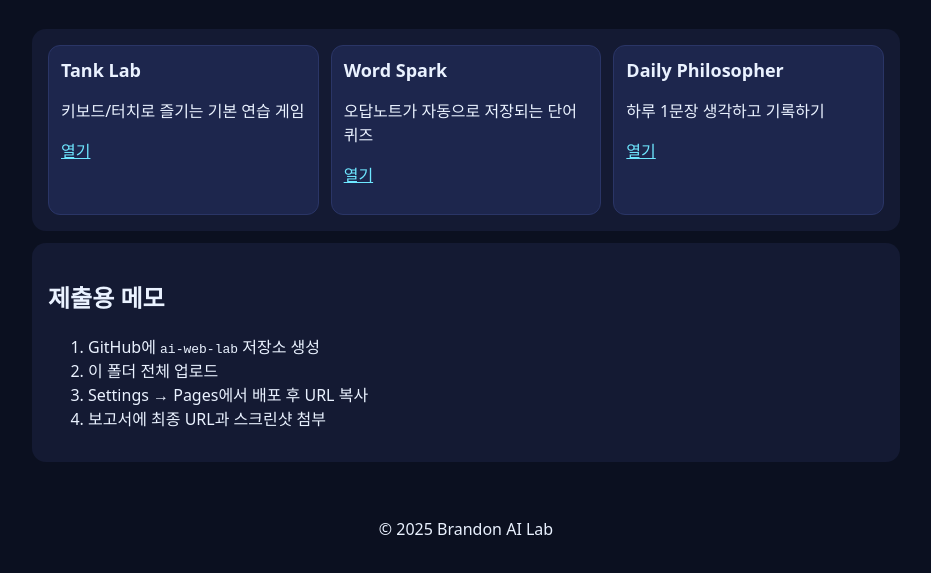
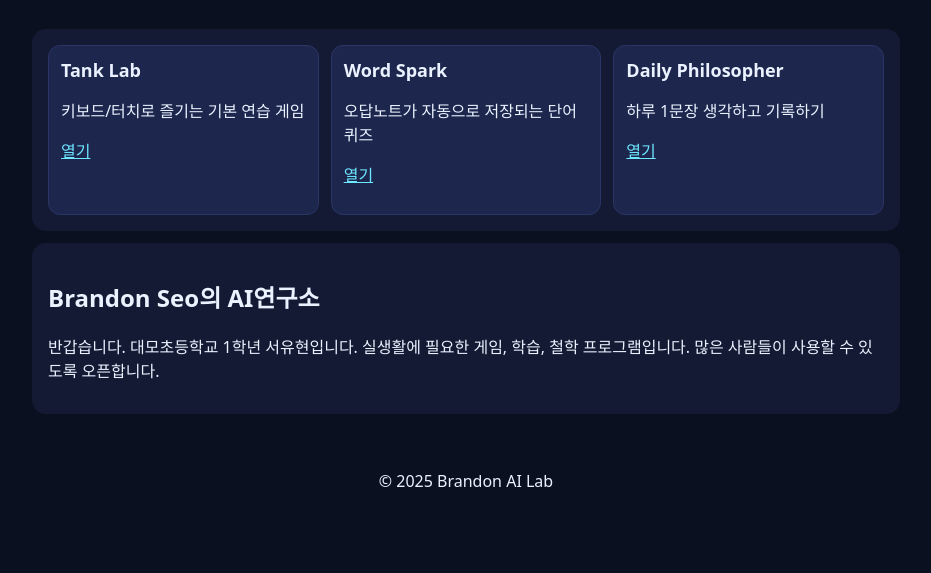
Before and after one commit to brandonseoyoohyun/ai-web-lab, a plain HTML site: page index.html in a window 1280 px wide. Shown: the part 129-702 px from the top of the page, without its empty margins (174-1105 px from the left). Drawn offline with Linux system fonts and the light colour scheme.

Commit message:
Update index.html
설명 수정

```diff
--- a/index.html
+++ b/index.html
@@ -44,13 +44,8 @@
       </div>
     </section>
     <section class="card">
-      <h2>제출용 메모</h2>
-      <ol>
-        <li>GitHub에 <code>ai-web-lab</code> 저장소 생성</li>
-        <li>이 폴더 전체 업로드</li>
-        <li>Settings → Pages에서 배포 후 URL 복사</li>
-        <li>보고서에 최종 URL과 스크린샷 첨부</li>
-      </ol>
+      <h2>Brandon Seo의 AI연구소</h2>
+      <p>반갑습니다. 대모초등학교 1학년 서유현입니다. 실생활에 필요한 게임, 학습, 철학 프로그램입니다. 많은 사람들이 사용할 수 있도록 오픈합니다.</p>
     </section>
   </main>
   <footer><p>© 2025 Brandon AI Lab</p></footer>
```
